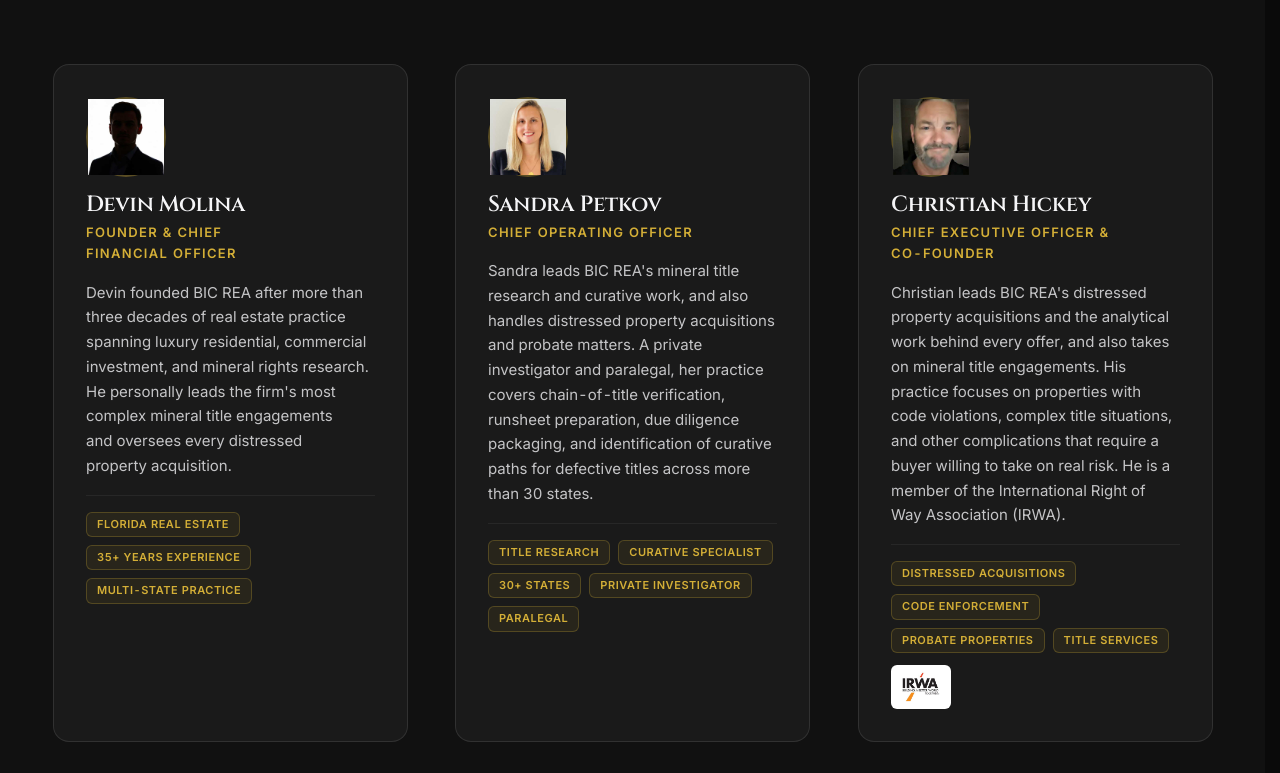
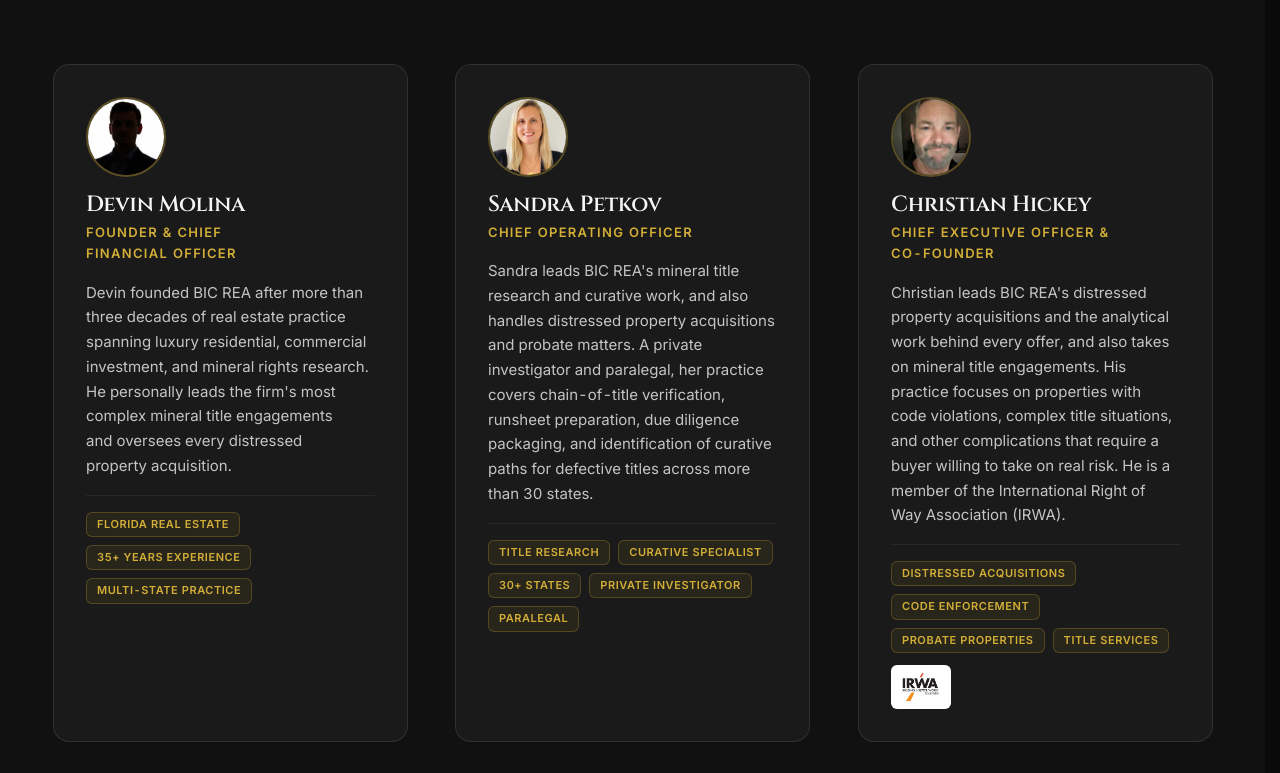
Before and after one commit to JvdZwaan76/bicrea-website, a plain HTML site: page about.html in a window 1280 px wide. Shown: the part 1807-2580 px from the top of the page. Drawn offline with Linux system fonts and the light colour scheme.

Commit message:
Team photos: clip to the circular frame (overflow hidden + img fill)

```diff
--- a/styles.css
+++ b/styles.css
@@ -1844,8 +1844,15 @@ section[style*="--bg-secondary"] .team-member {
     height: 80px;
     border-radius: 50%;
     margin-bottom: var(--space-4);
+    overflow: hidden;
+    border: 2px solid var(--border-gold);
+}
+
+.team-photo img {
+    display: block;
+    width: 100%;
+    height: 100%;
     object-fit: cover;
-    border: 2px solid var(--border-gold);
 }
 
 .team-name {
```
